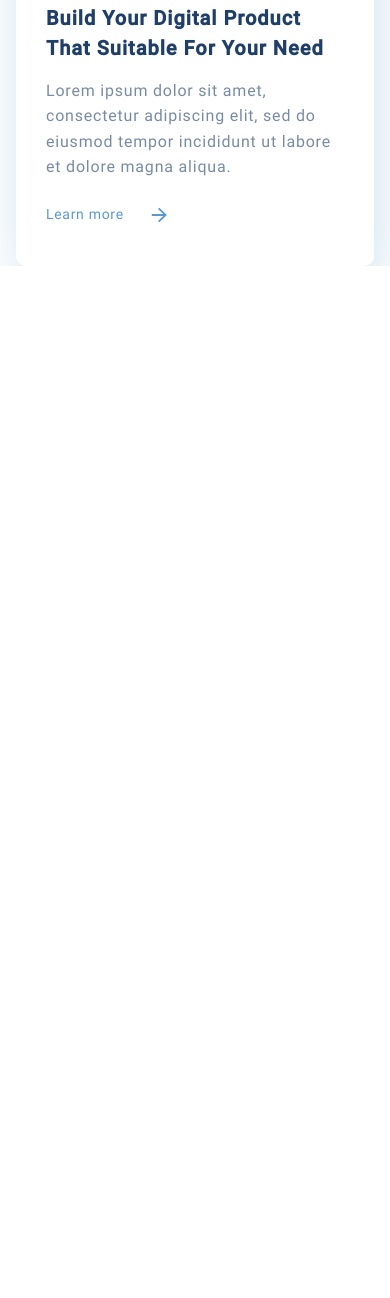
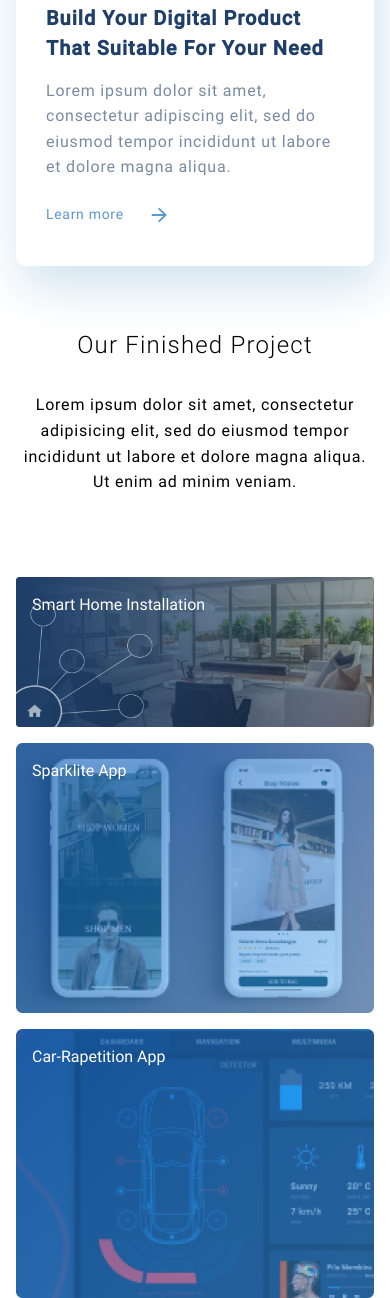
Before and after one commit to TikhomirovAlexey/New-Automation-Website, a plain HTML site: page index.html in a window 390 px wide. Shown: the part 1800-3098 px from the top of the page. Before the commit the page ends 2066 px from the top, so only its background shows below. Drawn offline with Linux system fonts and the light colour scheme.

Commit message:
added our-project section and desktop, tablet, mobile styles for it

```diff
--- a/index.html
+++ b/index.html
@@ -141,6 +141,53 @@
                     </div>
                 </div>
             </section>
+            <section class="our-project">
+                <div class="container">
+                    <h2 class="subtitle our-project__subtitle">Our Finished Project</h2>
+                    <p class="text text_dark our-project__text">Lorem ipsum dolor sit amet, consectetur adipisicing elit, sed do eiusmod tempor incididunt ut labore et dolore magna aliqua. Ut enim ad minim veniam.</p>
+                    <div class="our-project__inner">
+                        <div class="our-project__wrapper our-project__wrapper_big">
+                            <img
+                                class="our-project__img"
+                                width="1140"
+                                height="480"
+                                src="img/smart-home.jpg"
+                                alt="Smart home"
+                                loading="lazy"
+                            >
+                            <p class="our-project__caption our-project__caption_big">
+                                Smart Home Installation
+                            </p>
+                        </div>
+                        <div class="our-project__wrapper">
+                            <img
+                                class="our-project__img"
+                                width="554"
+                                height="417"
+                                src="img/two-phones.jpg"
+                                alt="Two phones"
+                                loading="lazy"
+                            >
+                            <p class="our-project__caption">
+                                Sparklite App
+                            </p>
+                        </div>
+                        <div class="our-project__wrapper">
+                            <img
+                                class="our-project__img"
+                                width="554"
+                                height="417"
+                                src="img/car.jpg"
+                                alt="Smart car"
+                                loading="lazy"
+                            >
+                            <p class="our-project__caption">
+                                Car-Rapetition App
+                            </p>
+                        </div>
+                    </div>
+                </div>
+            </section>
         </main>
     </body>
 </html>
--- a/style/_blocks.sass
+++ b/style/_blocks.sass
@@ -59,3 +59,34 @@
         column-gap: 24px
         @include hover
             color: $color-dark
+
+.our-project
+    margin-bottom: 112px
+    &__subtitle
+        margin-bottom: 32px
+    &__text
+        max-width: 750px
+        margin-bottom: 64px
+        margin-inline: auto
+    &__inner
+        display: grid
+        grid-template-columns: repeat(2, 1fr)
+        gap: 32px
+    &__wrapper
+        position: relative
+        &_big
+            grid-column: 1 / -1
+    &__img
+        height: auto
+    &__caption
+        position: absolute
+        top: 32px
+        left: 32px
+        color: $color-lite
+        font-size: 28px
+        letter-spacing: 0.05em
+        &_big
+            top: 64px
+            left: auto
+            right: 64px
+            font-size: 32px
--- a/style/_global.sass
+++ b/style/_global.sass
@@ -36,6 +36,10 @@ body
     line-height: 1.6
     letter-spacing: 0.05em
     opacity: 0.6
+    &_dark
+        color: $color-extra-dark
+        text-align: center
+        opacity: 1
 
 .button
     color: $color-lite
--- a/style/_media.sass
+++ b/style/_media.sass
@@ -17,6 +17,10 @@
     .card
         padding: 40px 30px
         min-height: 450px
+
+    .our-project
+        &__text
+            max-width: 520px
 
 @media (max-width: 768px)
     .container
@@ -54,3 +58,22 @@
         margin-bottom: 64px
         &__subtitle
             margin-bottom: 32px
+
+    .our-project
+        margin-bottom: 64px
+        &__subtitle
+            margin-bottom: 32px
+        &__text
+            margin-bottom: 82px
+            margin-inline: auto
+        &__inner
+            display: grid
+            grid-template-columns: repeat(1, 1fr)
+            gap: 16px
+        &__img
+            width: 100%
+        &__caption
+            top: 16px
+            left: 16px
+            font-size: 16px
+            letter-spacing: 0
```
Also changed, not shown: style/style.css, 1 other file.
